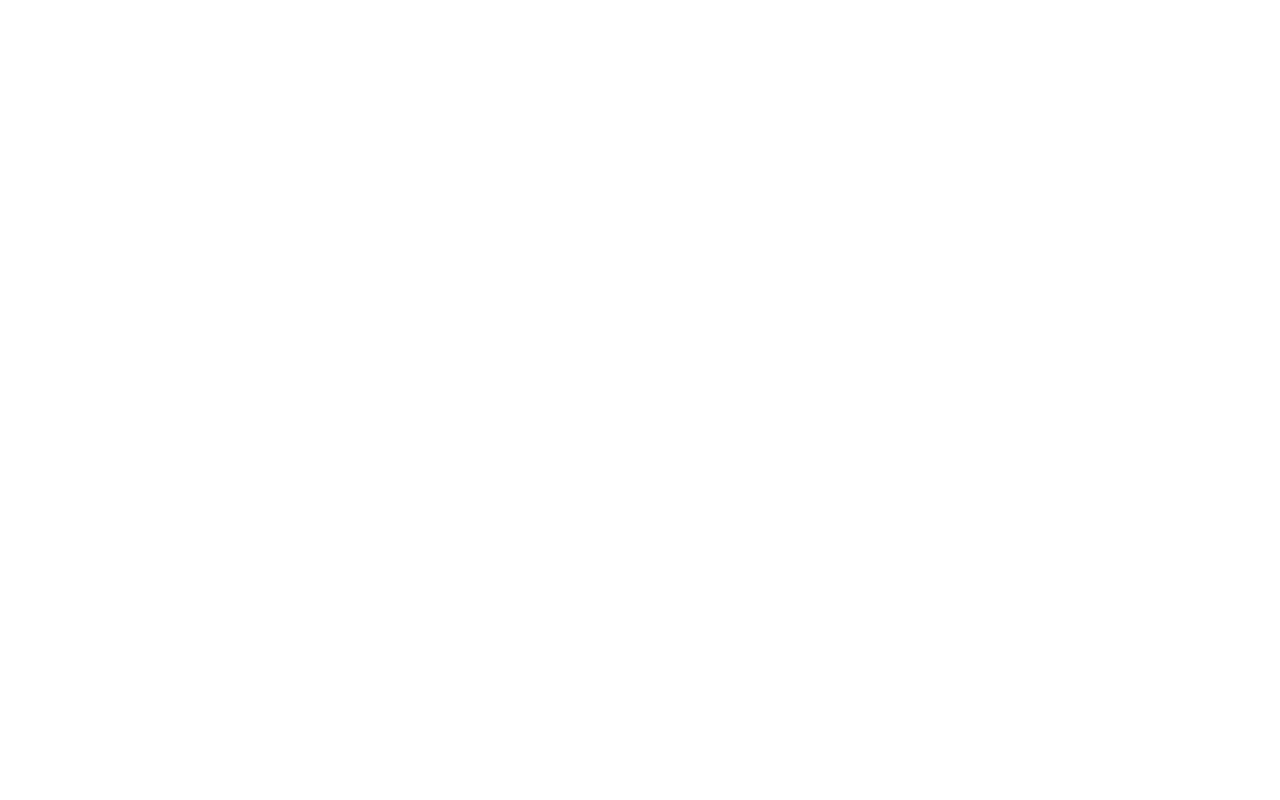
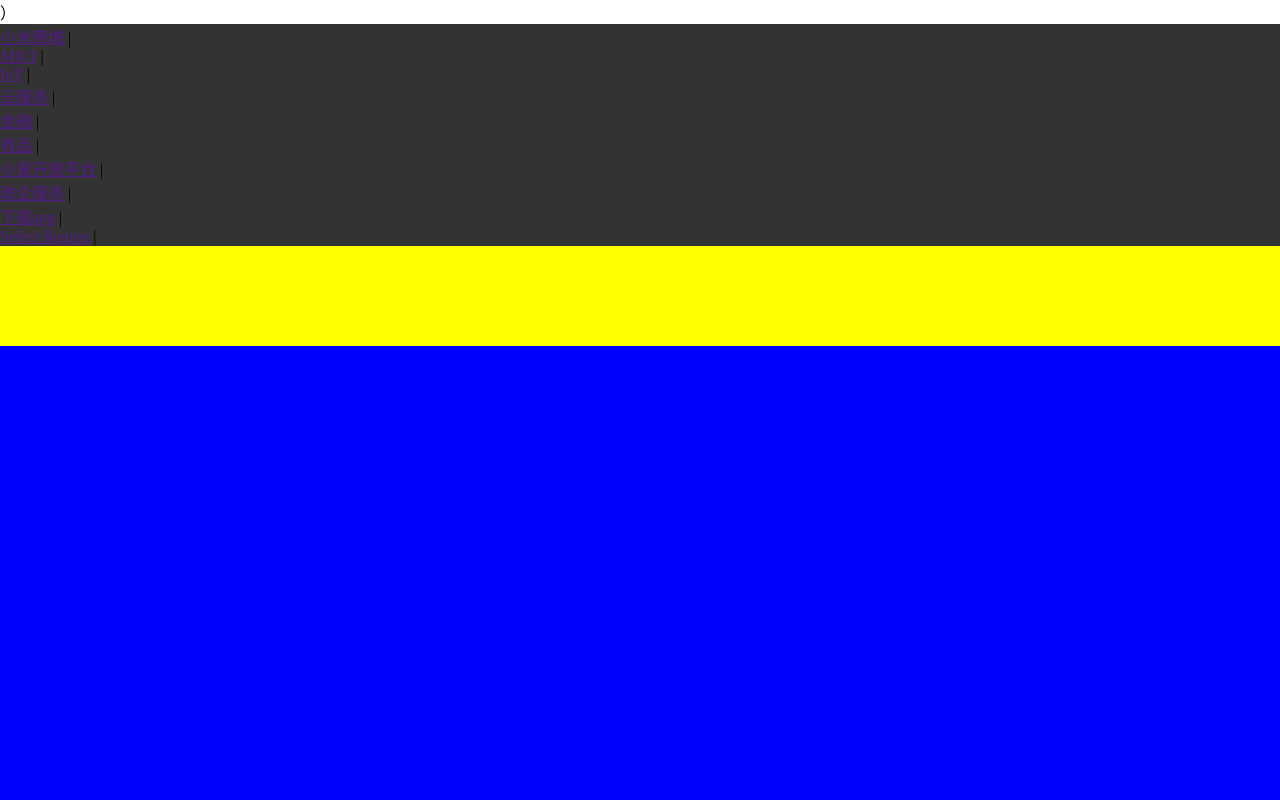
Before and after one commit to lixiang9510/cecond, a plain HTML site: page mi/indext.html in a window 1280 px wide. Shown: the top 800 px of the page. Drawn offline with Linux system fonts and the light colour scheme.

Commit message:
the second commit mi

```diff
--- a/mi/css/index.css
+++ b/mi/css/index.css
@@ -0,0 +1,32 @@
+.top{
+	width: 100%;
+background-color: #333333;
+}
+.top-container .header-container-nav{
+	list-style:
+}
+
+.header-container{
+	height: 40px;
+}
+.header{
+height: 100px;
+background-color: yellow;
+}
+.home{
+height: 1270px;
+background-color: blue;
+
+}
+.main{
+	height: 2057px;
+	background-color: green;
+}
+.footer{
+height: 275px;
+background-color: red;
+}
+.end{
+height: 148px;
+background-color: yellow;
+}
--- a/mi/indext.html
+++ b/mi/indext.html
@@ -10,15 +10,74 @@
 	<link rel="stylesheet" href="css/reset.css">
 	<link rel="stylesheet" href="css/font.css">
 	<link rel="stylesheet" href="css/index.css">
-</head>
+	<link rel="stylesheet" href="css/common.css">
+</head>）
+
 <body>
 	<section class="top">
+		<div class="container top-container">
+			<ul class="header-container-nav">
+				<li>
+					<a href="">小米商城</a>
+					<span>|</span>
+				</li>
+				<li>
+					<a href="">MIUI</a>
+					<span>|</span>
+				</li>
+				<li>
+					<a href="">IoT</a>
+					<span>|</span>
+				</li>
+				<li>
+					<a href="">云服务</a>
+					<span>|</span>
+				</li>
+				<li>
+					<a href="">金融</a>
+					<span>|</span>
+				</li>
+				<li>
+					<a href="">有品</a>
+					<span>|</span>
+				</li>
+				<li>
+					<a href="">小爱开放平台</a>
+					<span>|</span>
+				</li>
+				<li>
+					<a href="">政企服务</a>
+					<span>|</span>
+				</li>
+				<li>
+					<a href="">下载app</a>
+					<span>|</span>
+				</li>
+				<li>
+					<a href="">Select Region</a>
+					<span>|</span>
+				</li>
+			</ul>
+
+		</div>
 	</section>
-	<header class="header"></header>
-	<section class="home"></section>
-	<section class="main"></section>
-	<footer class="footer"></footer>
-	<section class="end"></section>
+	<header class="header">
+		<div class="container header-container">
+
+		</div>
+	</header>
+	<section class="home">
+		<div class="container home-container"></div>
+	</section>
+	<section class="main">
+		<div class="container main-container"></div>
+	</section>
+	<footer class="foote">
+		<div class="container footer-container"></div>
+	</footer>
+	<section class="end">
+		<div class="container end-container"></div>
+	</section>
 
 </body>
 </html>
```
